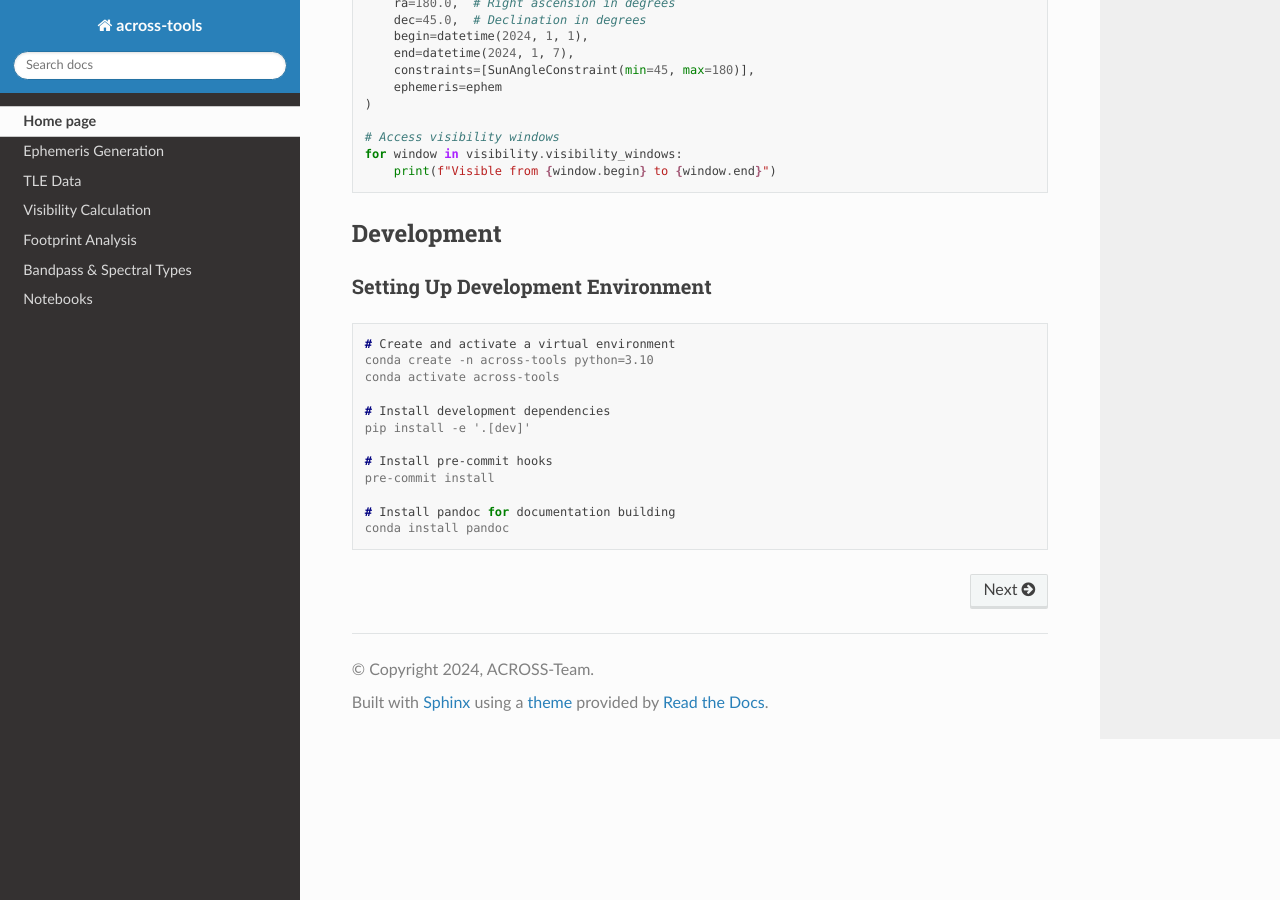
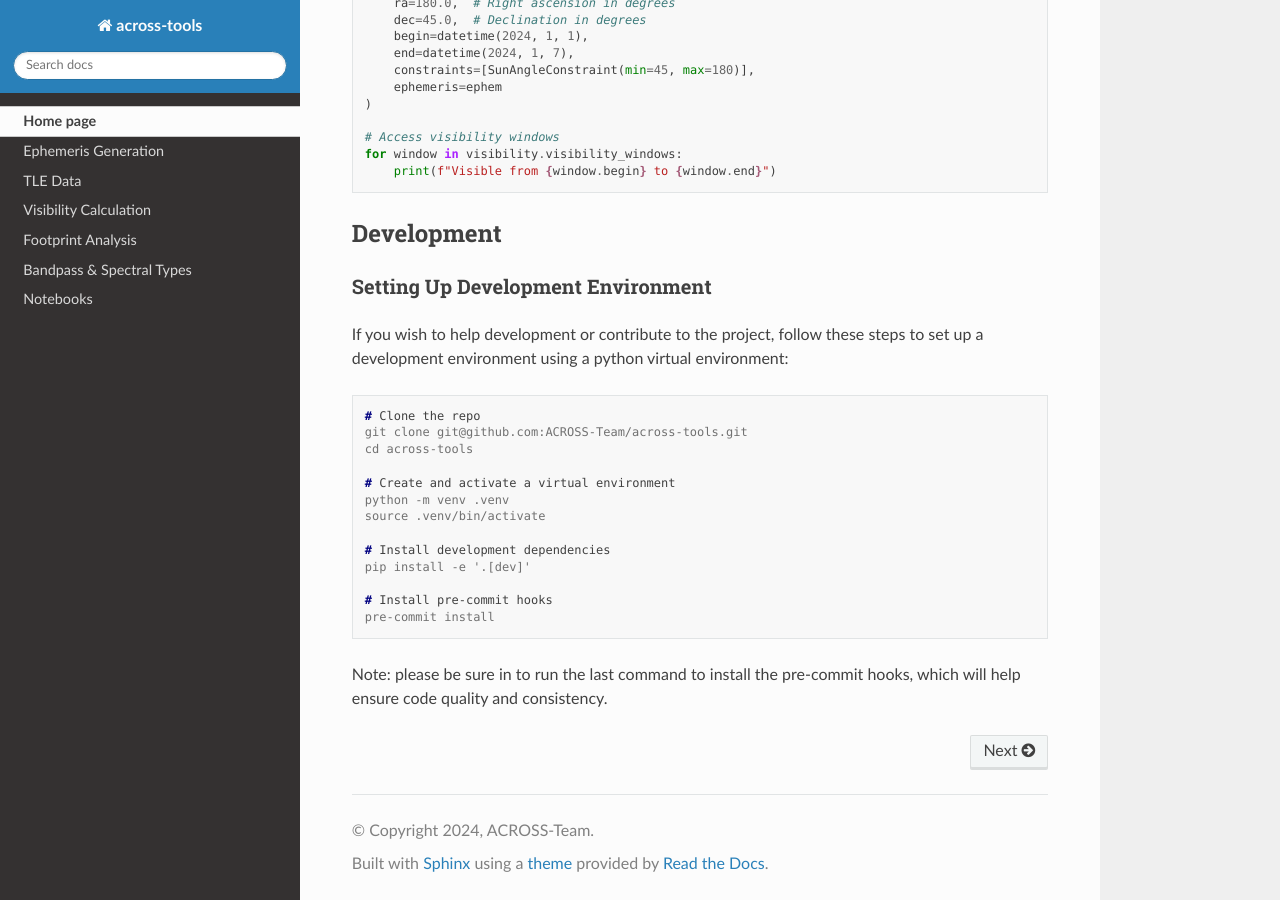
Before and after one commit to NASA-ACROSS/across-tools, a Sphinx documentation site: the page built from docs/index.rst, in a window 1280 px wide and 900 px high, scrolled down 1316 px. Built offline with Sphinx 7.4.7 and the Read the Docs theme 3.1.0, drawn with Linux system fonts in a browser that asks for light colours; pages that are not in the unit, such as notebooks, are missing from menus.

Commit message:
docs(fix): fix dev instructions

```diff
--- a/docs/index.rst
+++ b/docs/index.rst
@@ -83,11 +83,18 @@ Development
 Setting Up Development Environment
 ^^^^^^^^^^^^^^^^^^^^^^^^^^^^^^^^^^
 
+If you wish to help development or contribute to the project, follow these steps to set up
+a development environment using a python virtual environment:
+
 .. code-block:: console
 
+   # Clone the repo
+   git clone git@github.com:ACROSS-Team/across-tools.git
+   cd across-tools
+
    # Create and activate a virtual environment
-   conda create -n across-tools python=3.10
-   conda activate across-tools
+   python -m venv .venv
+   source .venv/bin/activate
 
    # Install development dependencies
    pip install -e '.[dev]'
@@ -95,8 +102,8 @@ Setting Up Development Environment
    # Install pre-commit hooks
    pre-commit install
 
-   # Install pandoc for documentation building
-   conda install pandoc
+Note: please be sure in to run the last command to install the pre-commit hooks, which will
+help ensure code quality and consistency.
 
 .. toctree::
    :hidden:
```
